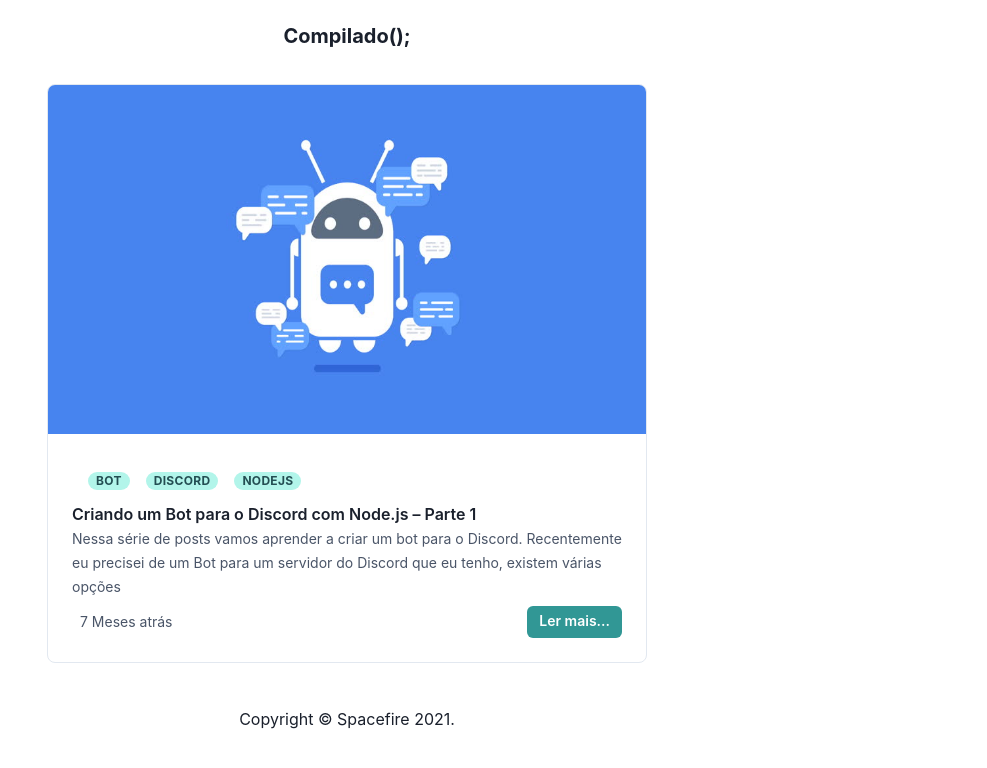
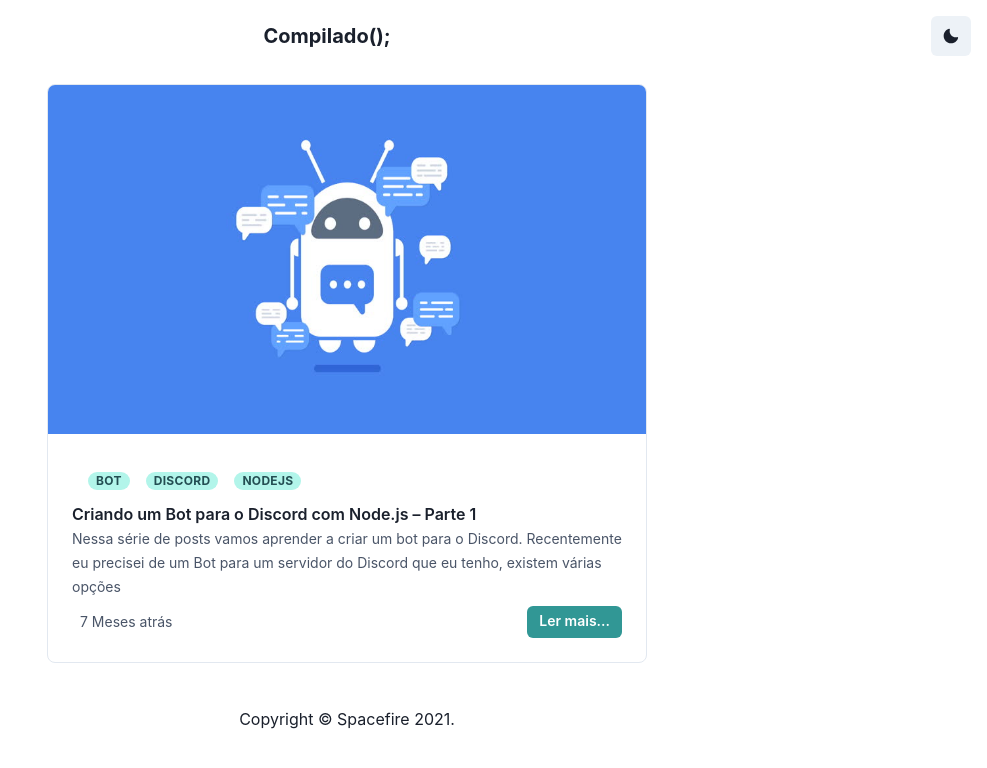
Before and after one commit to williamspacefire/cryptoshoje, a Next.js app: page / in a window 1280 px wide. Shown: the top 768 px of the page, without its empty margins (293-1280 px from the left). Built offline with nearby package versions, Linux system fonts and the light colour scheme.

Commit message:
Moved to TypeScript and implemented change theme

```diff
--- a/pages/components/footer/footer.js
+++ b/components/footer/footer.tsx
@@ -1,7 +1,7 @@
 import { Flex } from '@chakra-ui/layout'
 import { Link } from '@chakra-ui/layout'
 import { Box } from '@chakra-ui/layout'
-import config from '../../../config.json'
+import config from '../../config.json'
 
 export default function Footer() {
     const year = new Date().getFullYear()
--- /dev/null
+++ b/components/header/header.tsx
@@ -0,0 +1,36 @@
+import { Flex, Box, Heading } from '@chakra-ui/layout'
+import {
+    IconButton,
+    Spacer,
+    useColorMode,
+    useColorModeValue,
+} from '@chakra-ui/react'
+import Head from 'next/head'
+import config from '../../config.json'
+import { SunIcon, MoonIcon } from '@chakra-ui/icons'
+import { AppProps } from 'next/dist/next-server/lib/router/router'
+
+export default function Header(props: { title: string }) {
+    const changeThemeIcon = useColorModeValue(<MoonIcon />, <SunIcon />)
+    const { toggleColorMode } = useColorMode()
+    return (
+        <>
+            <Head>
+                <title>{props.title}</title>
+            </Head>
+            <Flex p={4} justify='center' align='center'>
+                <Spacer />
+                <Box p='2'>
+                    <Heading size='md'>{config.site.name}</Heading>
+                </Box>
+                <Spacer />
+                <Box>
+                    <IconButton
+                        aria-label='Mudar tema'
+                        onClick={toggleColorMode}
+                        icon={changeThemeIcon}></IconButton>
+                </Box>
+            </Flex>
+        </>
+    )
+}
--- a/package.json
+++ b/package.json
@@ -20,12 +20,14 @@
     },
     "homepage": "https://github.com/williamspacefire/compilado.xyz#readme",
     "dependencies": {
+        "@chakra-ui/icons": "^1.0.13",
         "@chakra-ui/react": "^1.6.2",
         "@emotion/react": "^11.4.0",
         "@emotion/styled": "^11.3.0",
         "framer-motion": "^4.1.17",
         "next": "^10.2.3",
         "react": "^17.0.2",
-        "react-dom": "^17.0.2"
+        "react-dom": "^17.0.2",
+        "typescript": "^4.3.2"
     }
 }
--- a/pages/_app.js
+++ /dev/null
@@ -1,11 +0,0 @@
-import { ChakraProvider } from '@chakra-ui/react'
-
-function MyApp({ Component, pageProps }) {
-    return (
-        <ChakraProvider>
-            <Component {...pageProps} />
-        </ChakraProvider>
-    )
-}
-
-export default MyApp
--- /dev/null
+++ b/pages/_app.tsx
@@ -0,0 +1,18 @@
+import { ChakraProvider, extendTheme } from '@chakra-ui/react'
+import { AppProps } from 'next/dist/next-server/lib/router/router'
+
+const themeConfig = {
+    initialColorMode: 'dark',
+    useSystemColorMode: true,
+}
+const theme = extendTheme({ themeConfig })
+
+function MyApp({ Component, pageProps }: AppProps) {
+    return (
+        <ChakraProvider theme={theme}>
+            <Component {...pageProps} />
+        </ChakraProvider>
+    )
+}
+
+export default MyApp
--- a/pages/components/header/header.js
+++ /dev/null
@@ -1,18 +0,0 @@
-import { Flex, Box, Heading } from '@chakra-ui/layout'
-import Head from 'next/head'
-import config from '../../../config.json'
-
-export default function Header(props) {
-    return (
-        <>
-            <Head>
-                <title>{props.title}</title>
-            </Head>
-            <Flex p={4} justify='center' align='center'>
-                <Box p='2'>
-                    <Heading size='md'>{config.site.name}</Heading>
-                </Box>
-            </Flex>
-        </>
-    )
-}
--- a/pages/index.js
+++ b/pages/index.tsx
@@ -1,7 +1,7 @@
-import Header from './components/header/header'
+import Header from '../components/header/header'
 import config from '../config.json'
-import Post from './components/home/post'
-import Footer from './components/footer/footer'
+import Post from '../components/home/post'
+import Footer from '../components/footer/footer'
 
 export default function Index() {
     return (
```
Also changed, not shown: tsconfig.json (added, +20 -0 lines), components/home/post.tsx (renamed from pages/components/home/post.js), next-env.d.ts (added), 1 other file (tests, documents, lock files or other folders).
